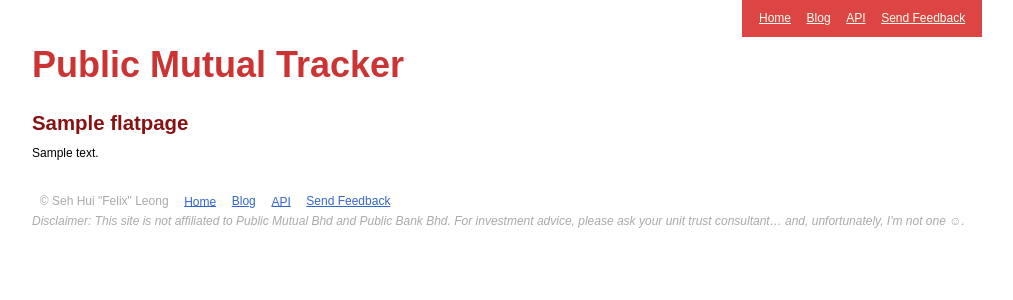
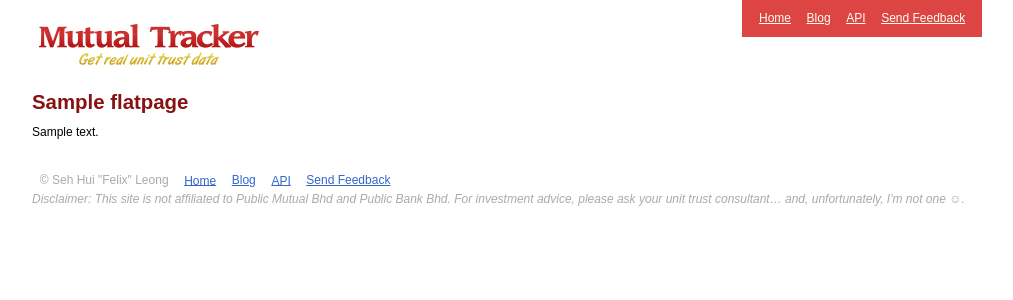
Before and after one commit to felixleong/mutualtracker, a Django app: template templates/flatpages/default.html in a window 1280 px wide. Shown: the top 300 px of the page, without its empty margins (133-1146 px from the left). Run offline with Django 3.2, Linux system fonts and the light colour scheme; the template is opened without the code that fills it: most values are stand-ins (such as "Sample title", 1, 10 or a date in 2020); data that the repository does not hold is empty.

Commit message:
1. Added requirement file list for pip 2. Added logo and favicon images and use them 3. Added a file-based cache backend setting for debug mode (commented) 4. Use XHTML styled syntax for <link /> statements in base.html (may be other areas that I didn't use it)

```diff
--- a/static/css/style.css
+++ b/static/css/style.css
@@ -25,12 +25,9 @@
 /**************************************/
 /*              HEADER                */
 /**************************************/
-#header h1 { font-size: 3em; }
-#header h1 a {
-    color: #c33;
-    text-decoration: none;
-}
-
+#header h1 { display: none; }
+#header a { text-decoration: none; }
+#header img { margin-top: 2em; }
 
 /**************************************/
 /*             NAVIGATION             */
--- a/templates/base.html
+++ b/templates/base.html
@@ -4,19 +4,20 @@
 <head>
   <meta http-equiv="content-type" content="text/html; charset=utf-8">
   <title>{% block title %}{% endblock %} - Public Mutual Tracker</title>
-  <link rel="stylesheet" href="{{ MEDIA_URL }}css/screen.css" type="text/css" media="screen,projection" charset="utf-8">
-  <link rel="stylesheet" href="{{ MEDIA_URL }}css/print.css" type="text/css" media="print" charset="utf-8">
-  <!--[if IE]><link rel="stylesheet" href="{{ MEDIA_URL }}css/ie.css" type="text/css" media="screen,projection" charset="utf-8"><![endif]-->
-  <link rel="stylesheet" href="{{ MEDIA_URL }}css/style.css" type="text/css" media="screen,projection" charset="utf-8">
+  <link rel="shortcut icon" href="{{ MEDIA_URL }}img/favicon.png" />
+  <link rel="stylesheet" href="{{ MEDIA_URL }}css/screen.css" type="text/css" media="screen,projection" charset="utf-8" />
+  <link rel="stylesheet" href="{{ MEDIA_URL }}css/print.css" type="text/css" media="print" charset="utf-8" />
+  <!--[if IE]><link rel="stylesheet" href="{{ MEDIA_URL }}css/ie.css" type="text/css" media="screen,projection" charset="utf-8" /><![endif]-->
+  <link rel="stylesheet" href="{{ MEDIA_URL }}css/style.css" type="text/css" media="screen,projection" charset="utf-8" />
   {% block head_scripts %}{% endblock %}
 </head>
 <body>
   <div id="container" class="container">
     <!-- Extra white space to allow the container extends to the top -->
     <div id="header" class="span-24">&nbsp;
-      <h1><a href="{% url root %}">Public Mutual Tracker</a></h1>
+      <h1>Public Mutual Tracker</h1>
+      <a href="{% url root %}"><img src="{{ MEDIA_URL }}img/logo.png" alt="Mutual Tracker" /></a>
     </div>
-
     <div id="nav">
       <ul>
         <li><a href="{% url root %}">Home</a></li>
```
Also changed, not shown: requirements.txt (added, +7 -0 lines), settings.py (+7 -1 lines), static/img/favicon.png (added), static/img/logo.png (added).
